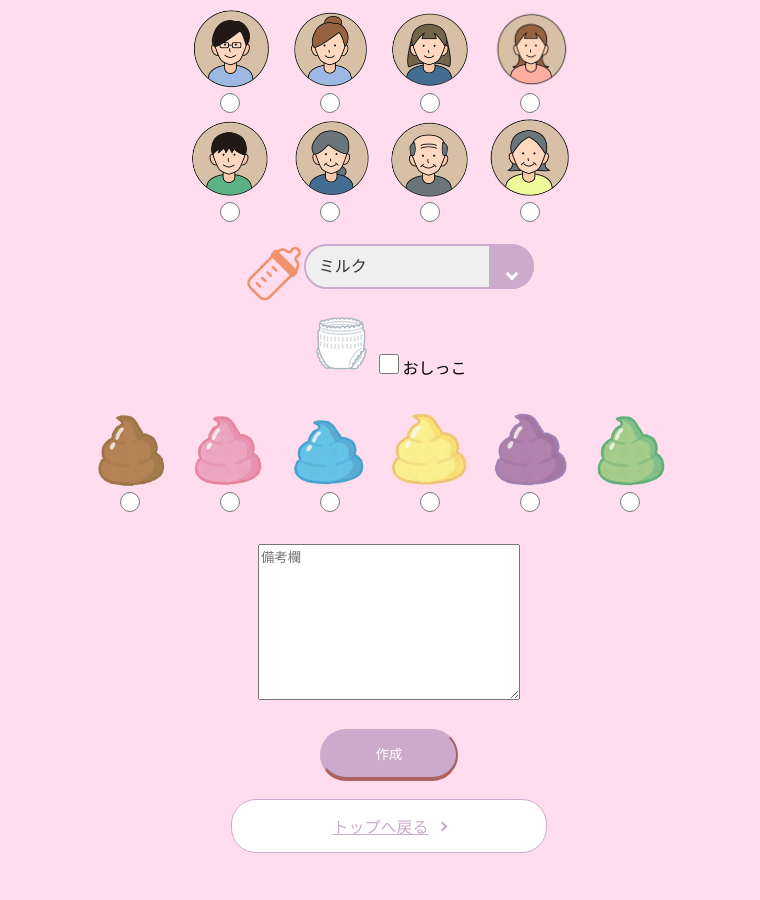
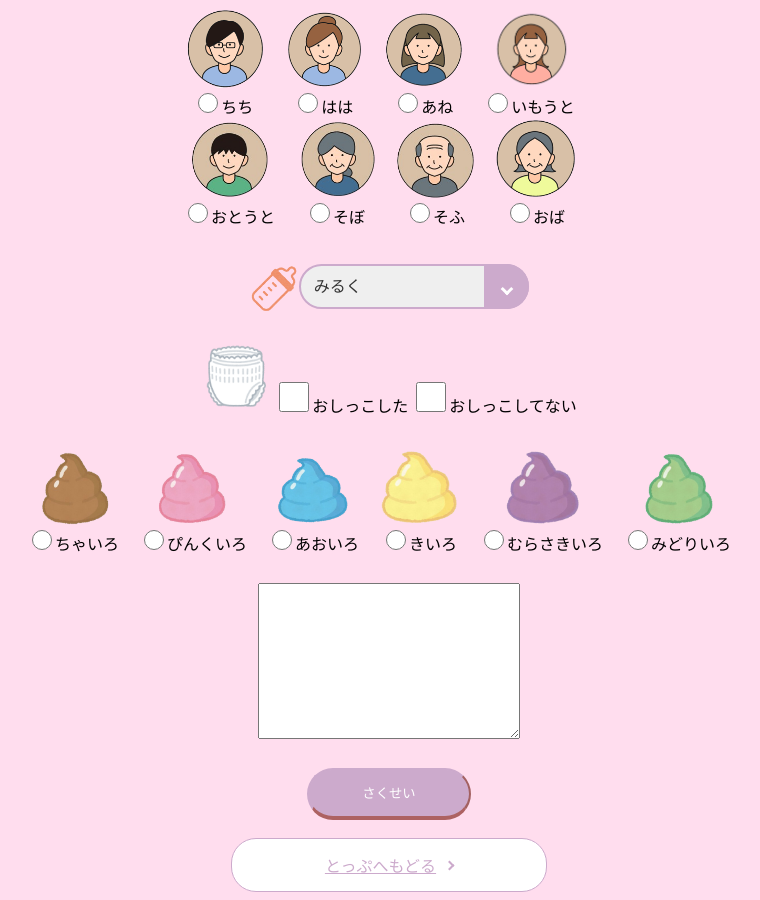
Before and after one commit to Ryuichi-Tanaka/flask_db, a Flask app: page /create in a window 1280 px wide. Shown: the whole page, without its empty margins (251-1011 px from the left). Before the commit the page ends 853 px from the top, so only its background shows below. Run offline with Flask 3, Linux system fonts and the light colour scheme.

Commit message:
一旦終了

```diff
--- a/app.py
+++ b/app.py
@@ -137,7 +137,7 @@ def create_csv():
     with open("src/result.csv", 'w', newline='') as f:
             writer = csv.writer(f)
             f.truncate(0)
-            writer.writerow(["日付","時間","人物","授乳","尿","便" ])
+            writer.writerow(["ひづけ","じかん","きろくしたひと","みるく","おしっこ","うんち" ])
             for row in rows:
                 writer.writerow([row['DATE'],row['now'],row['USER'], row['breastfeeding'], row['urine'], row['flight']])
             return render_template('result.html')
--- a/static/style.css
+++ b/static/style.css
@@ -359,6 +359,6 @@ a.btn_26:hover {
 
 
 .container3 input{
-    width: 20px;
-    height: 20px;
+    width: 30px;
+    height: 30px;
 }
--- a/templates/create.html
+++ b/templates/create.html
@@ -9,48 +9,49 @@
         <div class="container">
             <div class="item">
                 <img src="../static/chichi.png" alt="表示" width="80px" height="80px">
-                <input type="radio" name="user" id="father" value="父">
+                <input type="radio" name="user" id="father" value="父">ちち
             </div>
             <div class="item">
                 <img src="../static/haha.png" alt="表示不可" width="80px" height="80px">
-                <input type="radio" name="user" id="Mother" value="母">
+                <input type="radio" name="user" id="Mother" value="母">はは
             </div>
             <div class="item">
                 <img src="../static/ane.png" alt="表示不可" width="80px" height="80px">
-                <input type="radio" name="user" id="sister" value="姉">
+                <input type="radio" name="user" id="sister" value="姉">あね
             </div>
             <div class="item">
                 <img src="../static/imouto.png" alt="表示不可" width="80px" height="80px">
-                <input type="radio" name="user" id="younger sister" value="妹">
+                <input type="radio" name="user" id="younger sister" value="妹">いもうと
             </div>
         </div>
         <div>
             <div class="container1">
                 <div class="item">
                     <img src="../static/otouto.png" alt="表示不可" width="80px" height="80px">
-                    <input type="radio" name="user" id="younger brother" value="弟">
+                    <input type="radio" name="user" id="younger brother" value="弟">おとうと
                 </div>
                 <div class="item">
                     <img src="../static/sobo.png" alt="表示不可" width="80px" height="80px">
-                    <input type="radio" name="user" id="grandmother" value="祖母">
+                    <input type="radio" name="user" id="grandmother" value="祖母">そぼ
                 </div>
                 <div class="item">
                     <img src="../static/sohu.png" alt="表示不可" width="80px" height="80px">
-                    <input type="radio" name="user" id="grandfather" value="祖父">
+                    <input type="radio" name="user" id="grandfather" value="祖父">そふ
                 </div>
                 <div class="item">
                     <img src="../static/oba.png" alt="表示不可" width="80px" height="80px">
-                    <input type="radio" name="user" id="aunt" value="叔母">
+                    <input type="radio" name="user" id="aunt" value="叔母">おば
                 </div>
             </div>
         </div>
         <br>
+        <br>
         <div>
             <div id="a1" class="container2">
-                <img src="../static/milk.png" alt="表示不可" width="60px" height="60px">
+                <img src="../static/milk.png" alt="表示不可" width="50px" height="50px">
                 <label class="selectbox-2">
                     <select name="breastfeeding" id="breastfeeding">
-                        <option value="" disabled selected style="display:none;">ミルク</option>
+                        <option value="" disabled selected style="display:none;">みるく</option>
                         <option>10ml</option>
                         <option>20ml</option>
                         <option>30ml</option>
@@ -74,45 +75,47 @@
                     </select>
                 </label>
             </div>
+            <br>
             <div id="a2" class="container3">
-                <img src="../static/omutu.png" alt="表示不可" width="60" height="60">
-                <input type="checkbox" name="urine" id="urine" value="おしっこ">おしっこ
+                <img src="../static/omutu.png" alt="表示不可" width="70" height="70">
+                <input type="checkbox" name="urine" id="urine" value="おしっこ">おしっこした
+                <input type="checkbox" name="urine" id="urine" value="">おしっこしてない
             </div>
 <br>
             <div id="a3" class="container2">
                 <div class="item">
                     <img src="../static/cha.png" alt="表示不可" width="80px" height="80px">
-                    <input type="radio" name="flight" id="cha" value="茶色">
+                    <input type="radio" name="flight" id="cha" value="茶色">ちゃいろ
                 </div>
                 <div class="item">
                     <img src="../static/pink.png" alt="表示不可" width="80px" height="80px">
-                    <input type="radio" name="flight" id="pink" value="ピンク色">
+                    <input type="radio" name="flight" id="pink" value="ピンク色">ぴんくいろ
                 </div>
                 <div class="item">
                     <img src="../static/ao.png" alt="表示不可" width="80px" height="80px">
-                    <input type="radio" name="flight" id="cha" value="青色">
+                    <input type="radio" name="flight" id="cha" value="青色">あおいろ
                 </div>
                 <div class="item">
                     <img src="../static/yellow.png" alt="表示不可" width="80px" height="80px">
-                    <input type="radio" name="flight" id="yellow" value="黄色">
+                    <input type="radio" name="flight" id="yellow" value="黄色">きいろ
                 </div>
                 <div class="item">
                     <img src="../static/murasaki.png" alt="表示不可" width="80px" height="80px">
-                    <input type="radio" name="flight" id="murasaki" value="むらさき色">
+                    <input type="radio" name="flight" id="murasaki" value="むらさき色">むらさきいろ
                 </div>
                 <div class="item">
                     <img src="../static/green.png" alt="表示不可" width="80px" height="80px">
-                    <input type="radio" name="flight" id="green" value="緑色">
+                    <input type="radio" name="flight" id="green" value="緑色">みどりいろ
                 </div>
             </div>
         </div>
         <br>
-        <textarea name="bikou" id="bikou" cols="30" rows="10" placeholder="備考欄"></textarea>
+        <textarea name="bikou" id="bikou" cols="30" rows="10" placeholder=""></textarea>
         <p id="er">{{er}}</p>
-        <button class="btn-square-shadow">作成</button>
+        <button class="btn-square-shadow">さくせい</button>
     </form>
     <br>
     <div style="text-align: center;">
-        <a href="/" class="button-29">トップへ戻る</a>
+        <a href="/" class="button-29">とっぷへもどる</a>
     </div>
 {% endblock %}
--- a/templates/index.html
+++ b/templates/index.html
@@ -6,8 +6,8 @@
 
 {% block content %}
     <div class="field">
-        <a href="{{ url_for('create_article' )}}" class="btn_25">記録<br>する</a>
-        <a href="/list" class="btn_26">記録を表示</a>
+        <a href="{{ url_for('create_article' )}}" class="btn_25">きろくする</a>
+        <a href="/list" class="btn_26">きろくを表示</a>
 <!--         <br>
         <a href="/create2" class="button-29">体温の記録</a>
         <br>
--- a/templates/result.html
+++ b/templates/result.html
@@ -6,14 +6,14 @@
 
 {% block content %}
     <div style="text-align: center;">
-        <h1>csv出力しました</h1>
+        <h1>CSVしゅつりょくしました</h1>
     </div>
     <br>
     <div style="text-align: center;">
-    <a href="{{ url_for('download') }}" class="button-41">ダウンロードを開始</a>
+    <a href="{{ url_for('download') }}" class="button-41">だうんろーどかいし</a>
     </div>
     <br>
     <div style="text-align: center;">
-        <a href="/" class="button-29">トップへ戻る</a>
+        <a href="/" class="button-29">とっぷへもどる</a>
     </div>
 {% endblock %}
```
Also changed, not shown: templates/list.html (+10 -10 lines).
